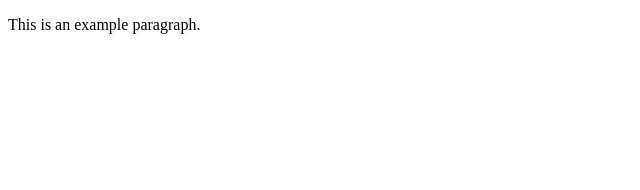
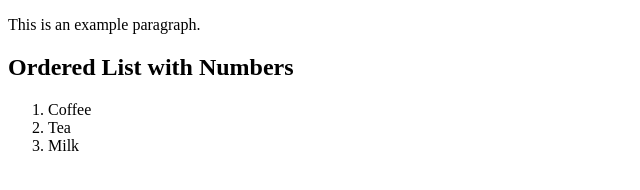
Before and after one commit to Sisouvankhamjamison/Class-Product-Proposal, a plain HTML site: page index.html in a window 1280 px wide. Shown: the whole page, without its empty margins (0-640 px from the left). Drawn offline with Linux system fonts and the light colour scheme.

Commit message:
Update files.

```diff
--- a/index.html
+++ b/index.html
@@ -1,9 +1,17 @@
 <!doctype html>
 <html>
   <head>
-    <title>This is the title.</title>
+    <title>Proposal</title>
   </head>
   <body>
     <p>This is an example paragraph.</p>
+    <h2>Ordered List with Numbers</h2>
+
+    <ol type="1">
+      <li>Coffee</li>
+      <li>Tea</li>
+      <li>Milk</li>
+    </ol>
+
   </body>
 </html>
```
